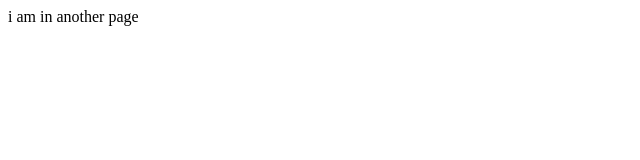
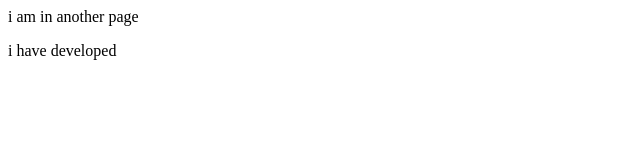
Before and after one commit to ravipalli1973-ai/Web-Development, a plain HTML site: page anotherpage.html in a window 1280 px wide. Shown: the full height of the page, 0-640 px from the left. Drawn offline with Linux system fonts and the light colour scheme.

Commit message:
i have changed the content in the anotherpage.html

```diff
--- a/anotherpage.html
+++ b/anotherpage.html
@@ -7,6 +7,9 @@
 </head>
 <body>
     i am in another page
+    <p>
+        i have developed
+    </p>
 
-</body>
+    </body>
 </html>
```
